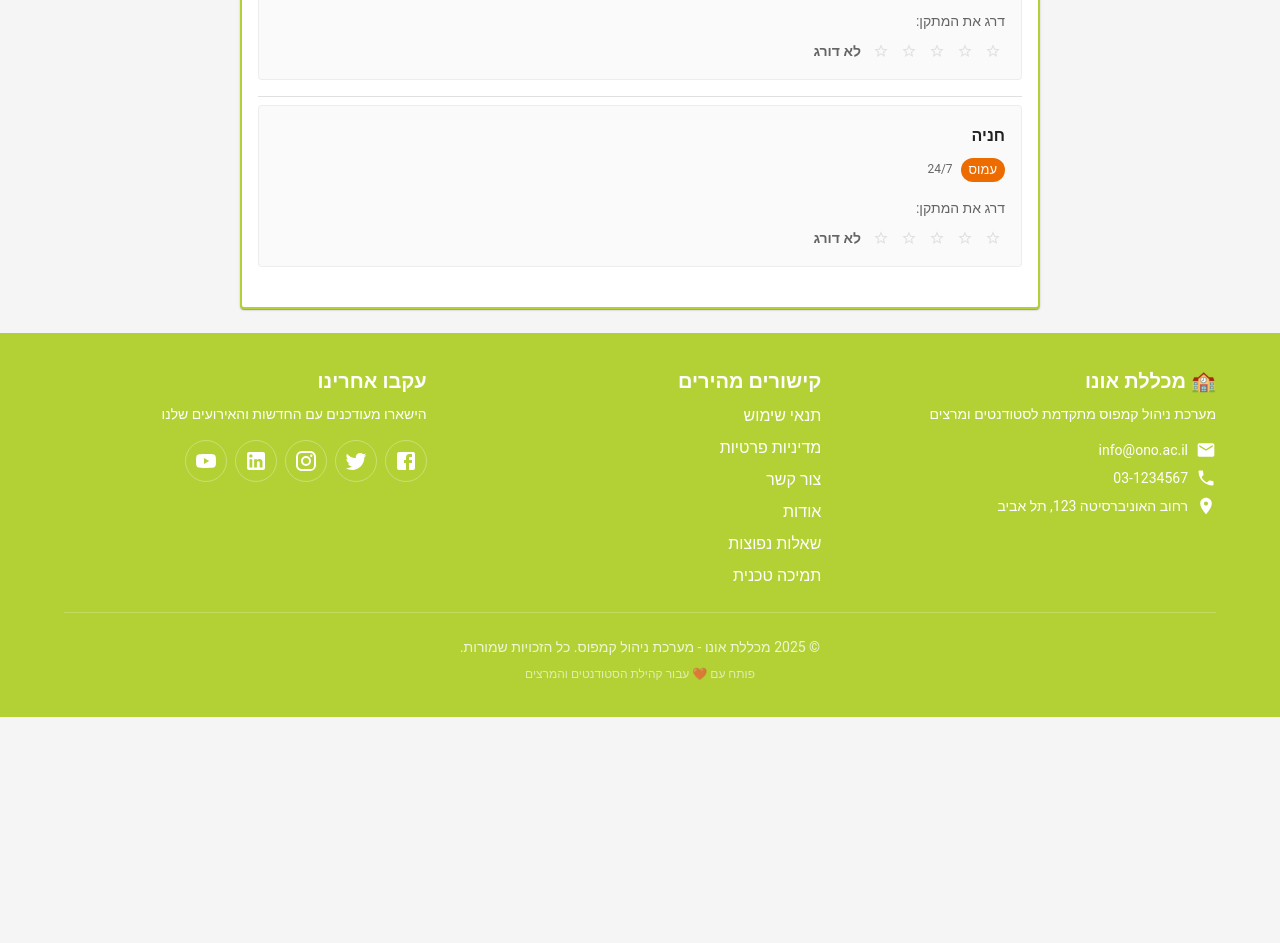
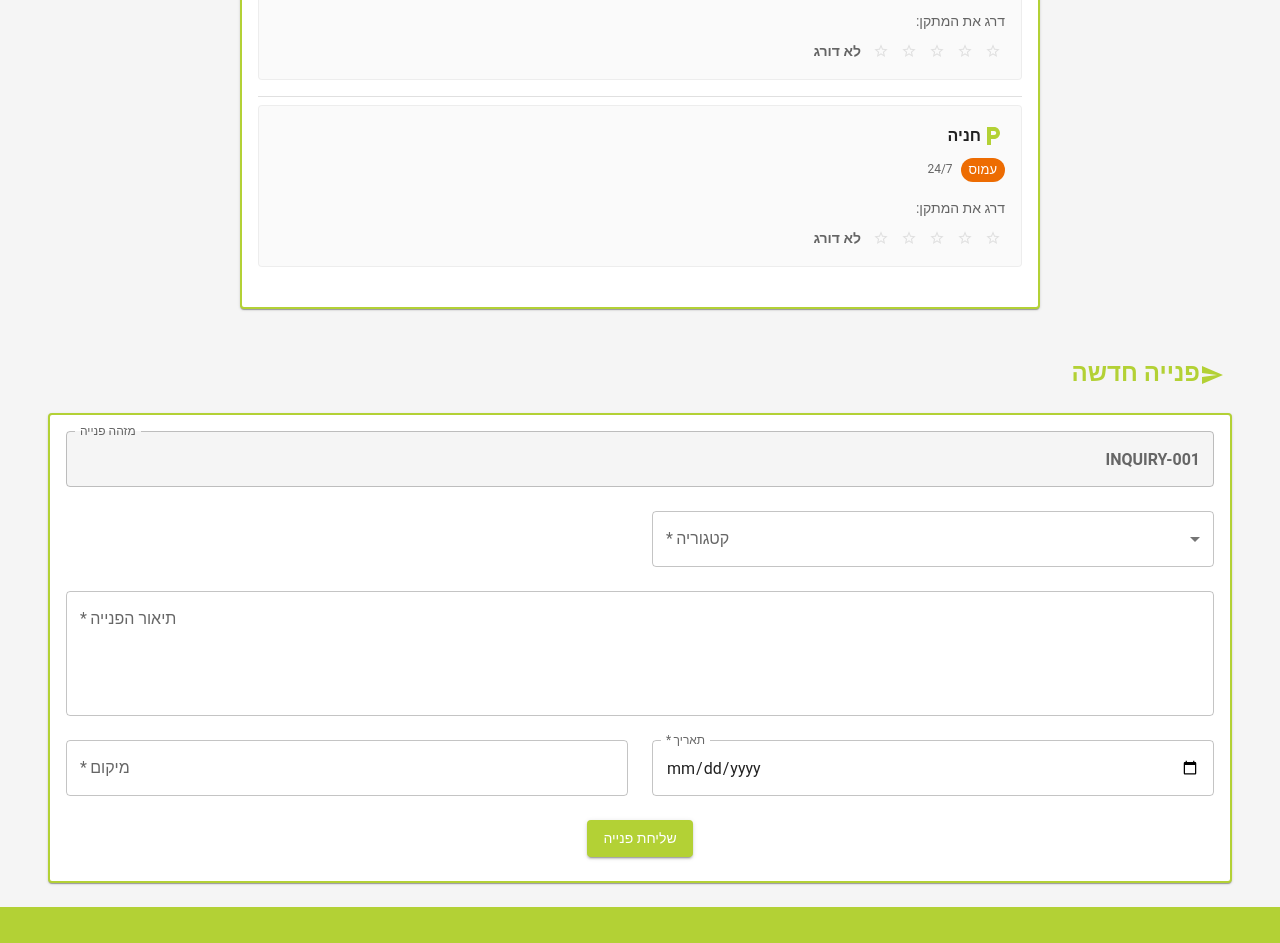
Before and after one commit to GoldR0/seker-kod-roy, a React (Create React App) app in the folder campus-web-react/: page /community in a window 1280 px wide. Shown: the part 760-1703 px from the top of the page. Before the commit the page ends 1477 px from the top, so only its background shows below. Built offline with nearby package versions, Linux system fonts and the light colour scheme.

Commit message:
creating inquiry form for community page

```diff
--- a/campus-web-react/src/components/CommunityPage.tsx
+++ b/campus-web-react/src/components/CommunityPage.tsx
@@ -1,10 +1,35 @@
-import React from 'react';
-import { Box, Typography, Container } from '@mui/material';
-import { Group as GroupIcon } from '@mui/icons-material';
+import React, { useState } from 'react';
+import {
+  Box,
+  Typography,
+  Container,
+  Card,
+  CardContent,
+  TextField,
+  FormControl,
+  InputLabel,
+  Select,
+  MenuItem,
+  Button,
+  Alert,
+  Snackbar
+} from '@mui/material';
+import {
+  Group as GroupIcon,
+  Send as SendIcon
+} from '@mui/icons-material';
 import FacilitiesCard from './dashboard/FacilitiesCard';
 
 interface CommunityPageProps {
   currentUser: any;
+}
+
+interface InquiryFormData {
+  inquiryId: string;
+  category: string;
+  description: string;
+  date: string;
+  location: string;
 }
 
 const CommunityPage: React.FC<CommunityPageProps> = ({ currentUser }) => {
@@ -14,6 +39,41 @@ const CommunityPage: React.FC<CommunityPageProps> = ({ currentUser }) => {
     primaryDark: 'rgb(159, 189, 33)',
     primaryLight: 'rgb(199, 229, 73)',
     textOnPrimary: 'white'
+  };
+
+  // Inquiry form state
+  const [inquiryCounter, setInquiryCounter] = useState(1);
+  const [inquiryFormData, setInquiryFormData] = useState<InquiryFormData>({
+    inquiryId: `INQUIRY-${String(inquiryCounter).padStart(3, '0')}`,
+    category: '',
+    description: '',
+    date: '',
+    location: ''
+  });
+  const [notification, setNotification] = useState<{ message: string; type: 'success' | 'error' } | null>(null);
+
+  // Inquiry form handlers
+  const handleInquiryInputChange = (field: string, value: any) => {
+    setInquiryFormData(prev => ({
+      ...prev,
+      [field]: value
+    }));
+  };
+
+  const handleInquirySubmit = () => {
+    setNotification({
+      message: `פנייה חדשה נוצרה בהצלחה! מזהה: ${inquiryFormData.inquiryId}`,
+      type: 'success'
+    });
+
+    setInquiryCounter(prev => prev + 1);
+    setInquiryFormData({
+      inquiryId: `INQUIRY-${String(inquiryCounter + 1).padStart(3, '0')}`,
+      category: '',
+      description: '',
+      date: '',
+      location: ''
+    });
   };
 
   return (
@@ -49,6 +109,102 @@ const CommunityPage: React.FC<CommunityPageProps> = ({ currentUser }) => {
           <FacilitiesCard customColors={customColors} />
         </Box>
       </Box>
+
+      {/* Inquiry Form Section */}
+      <Box sx={{ mt: 6 }}>
+        <Typography variant="h5" gutterBottom sx={{ fontWeight: 'bold', color: customColors.primary, mb: 3 }}>
+          <SendIcon sx={{ mr: 1, verticalAlign: 'middle' }} />
+          פנייה חדשה
+        </Typography>
+
+        <Card sx={{ border: '2px solid rgb(179, 209, 53)' }}>
+          <CardContent>
+            <Box sx={{ display: 'grid', gridTemplateColumns: { xs: '1fr', md: 'repeat(2, 1fr)' }, gap: 3 }}>
+              <TextField
+                fullWidth
+                label="מזהה פנייה"
+                value={inquiryFormData.inquiryId}
+                InputProps={{
+                  readOnly: true,
+                  sx: {
+                    backgroundColor: '#f5f5f5',
+                    '& .MuiInputBase-input': {
+                      color: '#666',
+                      fontWeight: 'bold'
+                    }
+                  }
+                }}
+                sx={{ gridColumn: { xs: '1', md: '1 / -1' } }}
+              />
+              <FormControl fullWidth required>
+                <InputLabel>קטגוריה</InputLabel>
+                <Select
+                  value={inquiryFormData.category}
+                  onChange={(e) => handleInquiryInputChange('category', e.target.value)}
+                >
+                  <MenuItem value="complaint">תלונה</MenuItem>
+                  <MenuItem value="improvement">עצת שיפור</MenuItem>
+                </Select>
+              </FormControl>
+              <TextField
+                fullWidth
+                multiline
+                rows={4}
+                label="תיאור הפנייה"
+                value={inquiryFormData.description}
+                onChange={(e) => handleInquiryInputChange('description', e.target.value)}
+                required
+                sx={{ gridColumn: { xs: '1', md: '1 / -1' } }}
+              />
+              <TextField
+                fullWidth
+                type="date"
+                label="תאריך"
+                value={inquiryFormData.date}
+                onChange={(e) => handleInquiryInputChange('date', e.target.value)}
+                required
+                InputLabelProps={{ shrink: true }}
+              />
+              <TextField
+                fullWidth
+                label="מיקום"
+                value={inquiryFormData.location}
+                onChange={(e) => handleInquiryInputChange('location', e.target.value)}
+                required
+                placeholder="למשל: בניין A, קומה 2, חדר 205"
+              />
+            </Box>
+
+            <Box sx={{ display: 'flex', justifyContent: 'center', mt: 3 }}>
+              <Button
+                variant="contained"
+                onClick={handleInquirySubmit}
+                sx={{
+                  backgroundColor: 'rgb(179, 209, 53)',
+                  '&:hover': { backgroundColor: 'rgb(159, 189, 33)' }
+                }}
+              >
+                שליחת פנייה
+              </Button>
+            </Box>
+          </CardContent>
+        </Card>
+      </Box>
+
+      {/* Notification Snackbar */}
+      <Snackbar
+        open={!!notification}
+        autoHideDuration={6000}
+        onClose={() => setNotification(null)}
+      >
+        <Alert
+          onClose={() => setNotification(null)}
+          severity={notification?.type}
+          sx={{ width: '100%' }}
+        >
+          {notification?.message}
+        </Alert>
+      </Snackbar>
     </Container>
   );
 };
--- a/campus-web-react/src/components/dashboard/FacilitiesCard.tsx
+++ b/campus-web-react/src/components/dashboard/FacilitiesCard.tsx
@@ -1,6 +1,12 @@
 import React, { useState } from 'react';
 import { Card, CardContent, Box, Typography, Chip, Divider } from '@mui/material';
-import { LocationOn as LocationIcon } from '@mui/icons-material';
+import {
+  LocationOn as LocationIcon,
+  LocalLibrary as LibraryIcon,
+  Restaurant as CafeteriaIcon,
+  FitnessCenter as GymIcon,
+  LocalParking as ParkingIcon
+} from '@mui/icons-material';
 import RatingStars from '../RatingStars';
 
 import { demoFacilities } from '../../data/demoData';
@@ -20,6 +26,21 @@ const FacilitiesCard: React.FC<FacilitiesCardProps> = ({ customColors }) => {
       case 'busy': return 'warning';
       case 'closed': return 'error';
       default: return 'default';
+    }
+  };
+
+  const getFacilityIcon = (facilityName: string) => {
+    switch (facilityName) {
+      case 'ספרייה':
+        return <LibraryIcon sx={{ fontSize: 24, color: customColors.primary }} />;
+      case 'קפיטריה':
+        return <CafeteriaIcon sx={{ fontSize: 24, color: customColors.primary }} />;
+      case 'חדר כושר':
+        return <GymIcon sx={{ fontSize: 24, color: customColors.primary }} />;
+      case 'חניה':
+        return <ParkingIcon sx={{ fontSize: 24, color: customColors.primary }} />;
+      default:
+        return <LocationIcon sx={{ fontSize: 24, color: customColors.primary }} />;
     }
   };
 
@@ -65,9 +86,12 @@ const FacilitiesCard: React.FC<FacilitiesCardProps> = ({ customColors }) => {
               border: '1px solid rgba(0,0,0,0.05)'
             }}>
               <Box sx={{ flex: 1 }}>
-                <Typography variant="subtitle1" sx={{ fontWeight: 'bold', mb: 1 }}>
-                  {facility.name}
-                </Typography>
+                <Box sx={{ display: 'flex', alignItems: 'center', mb: 1 }}>
+                  {getFacilityIcon(facility.name)}
+                  <Typography variant="subtitle1" sx={{ fontWeight: 'bold', ml: 1 }}>
+                    {facility.name}
+                  </Typography>
+                </Box>
 
                 <Box sx={{ display: 'flex', alignItems: 'center', gap: 1, mb: 1 }}>
                   <Chip
```
